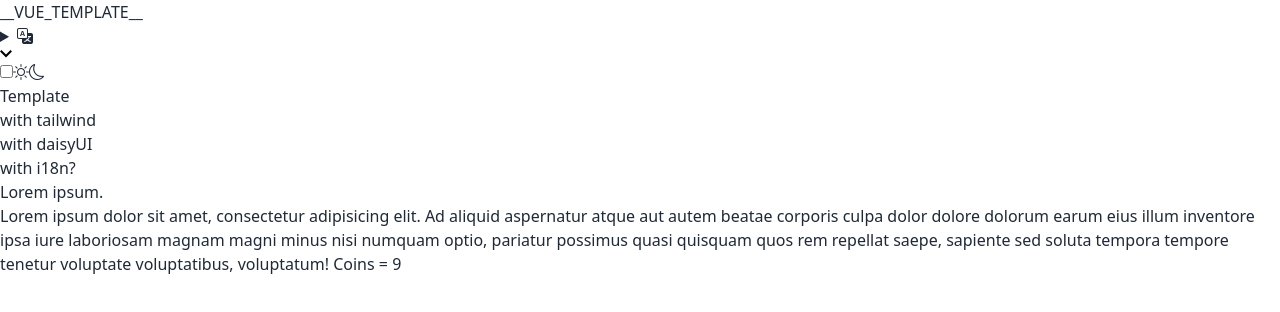
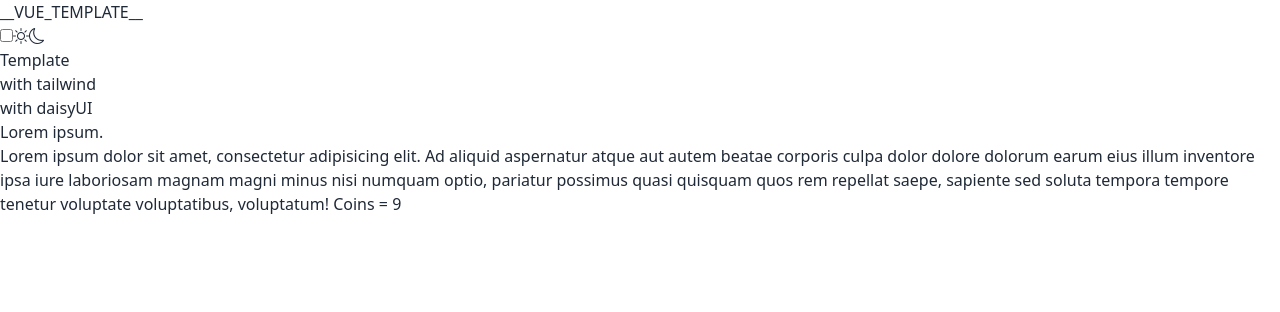
Before and after one commit to Roman-/raven, a Vue app: page / in a window 1280 px wide. Shown: the top 312 px of the page. Built offline with nearby package versions, Linux system fonts and the light colour scheme.

Commit message:
remove unused stuff

```diff
--- a/public/index.html
+++ b/public/index.html
@@ -1,5 +1,5 @@
 <!DOCTYPE html>
-<html lang="" data-theme="">
+<html lang="en" data-theme="">
 <head>
     <script async src="https://www.googletagmanager.com/gtag/js?id=G-03TTZ7K196"></script>
     <script>
--- a/src/components/navbar/LangDropdown.vue
+++ /dev/null
@@ -1,20 +0,0 @@
-<script setup>
-
-</script>
-
-<template>
-  <details class="dropdown  dropdown-end">
-    <summary class="m-1 btn btn-ghost">
-      <i class="bi bi-translate"></i>
-      <svg width="12px" height="12px" class="hidden h-2 w-2 fill-current opacity-60 sm:inline-block" xmlns="http://www.w3.org/2000/svg" viewBox="0 0 2048 2048"><path d="M1799 349l242 241-1017 1017L7 590l242-241 775 775 775-775z"></path></svg>
-    </summary>
-    <ul class="menu dropdown-content bg-base-100 rounded-box z-[1] w-52 p-2 shadow">
-      <li><a>English</a></li>
-      <li><a>Other</a></li>
-    </ul>
-  </details>
-</template>
-
-<style scoped>
-
-</style>
--- a/src/components/navbar/Navbar.vue
+++ b/src/components/navbar/Navbar.vue
@@ -2,7 +2,6 @@
 
 import {useRouter} from "vue-router";
 import ThemeController from "@/components/navbar/ThemeController.vue";
-import LangDropdown from "@/components/navbar/LangDropdown.vue";
 
 const router = useRouter();
 
@@ -14,12 +13,8 @@ const router = useRouter();
       <a class="btn btn-ghost text-xl" @click="router.push('/')">__VUE_TEMPLATE__</a>
     </div>
     <div class="flex-none">
-      <LangDropdown/>
+      <!-- you may insert some buttons/components here-->
       <ThemeController/>
     </div>
   </div>
 </template>
-
-<style scoped>
-
-</style>
--- a/src/store/store.js
+++ b/src/store/store.js
@@ -1,5 +1,6 @@
 import { createStore } from 'vuex'
 
+// 'coins' is just for example
 export const store = createStore({
     strict: true,
     state () {
--- a/src/views/Home.vue
+++ b/src/views/Home.vue
@@ -11,7 +11,6 @@ import {store} from "@/store/store";
 <div class="flex justify-around">
   <div>with tailwind</div>
   <div>with daisyUI</div>
-  <div>with i18n?</div>
 </div>
   <div class="p-3">
     <h1 class="text-2xl font-semibold">
```
Also changed, not shown: src/js/helpers.js (+0 -8 lines).
